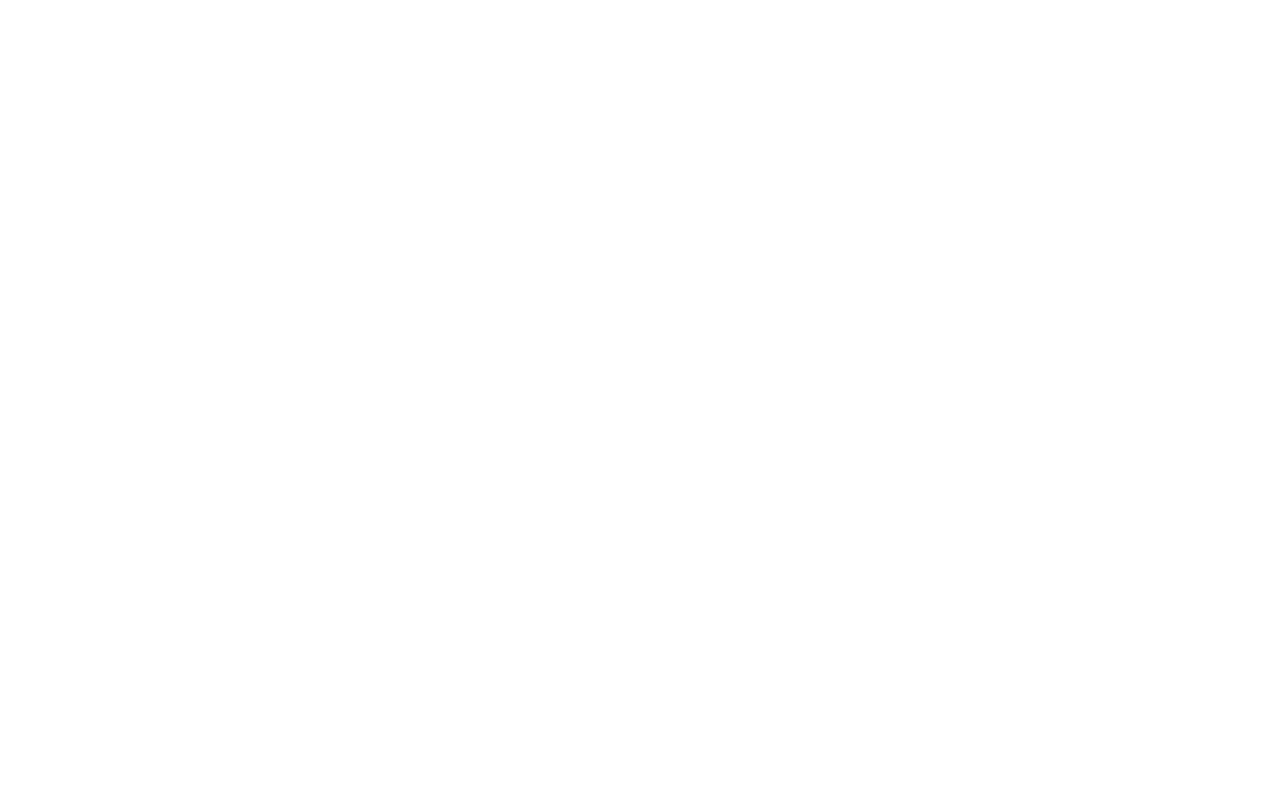
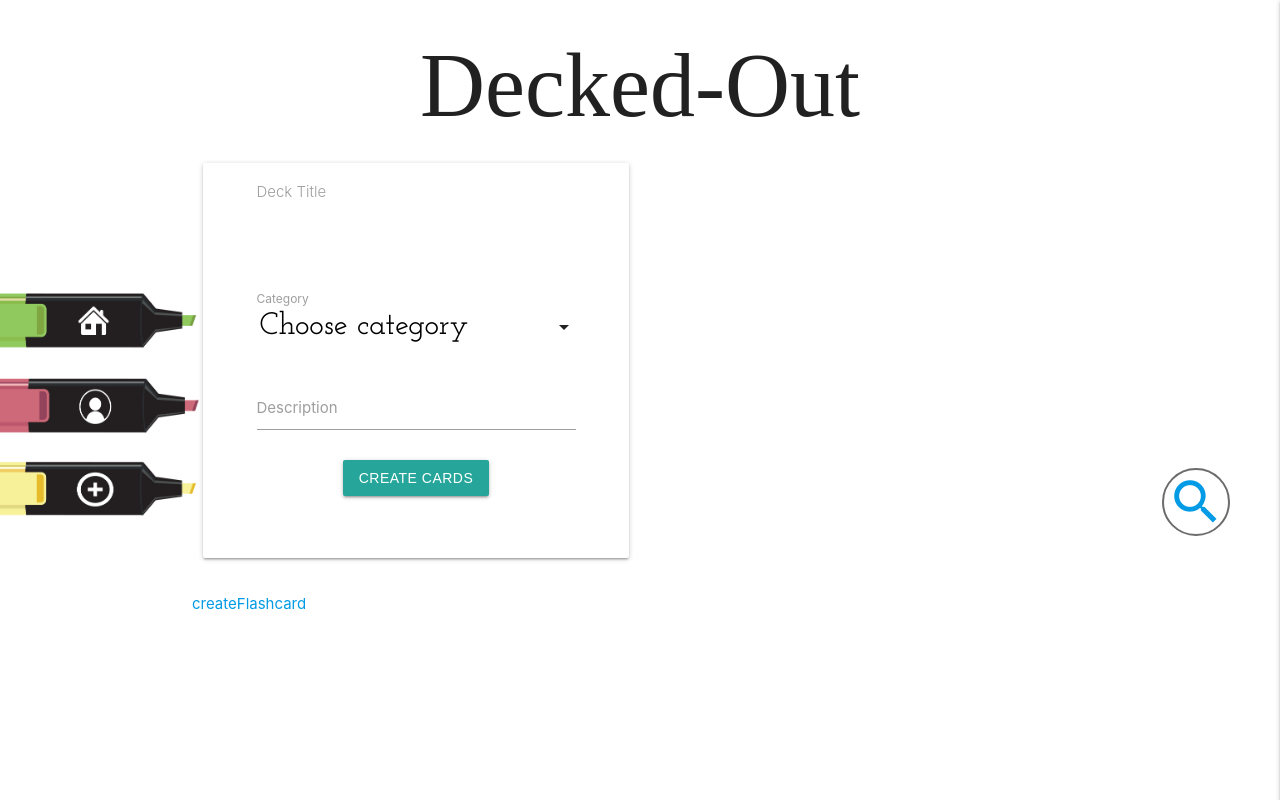
Before and after one commit to clabel95/Decked-Out, a React (Create React App) app in the folder client/: page /deck_create in a window 1280 px wide. Before the commit this address had no page. Built offline with nearby package versions, Linux system fonts and the light colour scheme; a web font is replaced by a local one.

Commit message:
put slashes in the routes in routes for nav bar

```diff
--- a/client/src/App.js
+++ b/client/src/App.js
@@ -59,11 +59,11 @@
             element={<Study />}
           />
           <Route
-            path='home/user'
+            path='/user'
             element={<User />}
           />
           <Route
-            path='home/deck_create'
+            path='/deck_create'
             element={<DeckCreate />}
             element={<NewDeck />}
           />
--- a/client/src/components/DeckCreate/index.js
+++ b/client/src/components/DeckCreate/index.js
@@ -2,6 +2,7 @@
 
 import { useMutation } from '@apollo/client';
 import { ADD_DECK } from '../../utils/mutations';
+import { HOME_DECKS } from '../../utils/queries';
 
 
 function DeckCreate(props) {
@@ -11,41 +12,63 @@
     for (let i = 0; i < props.categories.length; i++) {
         category_options.push(<option value={props.categories[i]}>{props.categories[i]}</option>);
     }
+    const [titleText, setTitleText] = useState('');
+    const [categoryText, setCategoryText] = useState('');
 
-    const [formState, setFormState] = useState({
-        title: '',
-        category: '',
-        description: '',
+    // const [formState, setFormState] = useState({
+    //     title: '',
+    //     category: '',
+    //     description: '',
+    // });
+
+    const [addDeck, { error }] = useMutation(ADD_DECK, {
+        update(cache, { data: { addDeck } }) {
+            try {
+                const { newDeck } = cache.readQuery({ query: HOME_DECKS });
+
+                cache.writeQuery({
+                    query: HOME_DECKS,
+                    data: { newDeck: [addDeck, ...newDeck] },
+                })
+            } catch (e) {
+                console.log(e);
+            }
+        }
     });
 
-    const[addDeck, {error, data}] = useMutation(ADD_DECK);
+    const handleFormSubmit = async (event) => {
+        event.preventDefault();
+        console.log(`this is the state of the form ${categoryText.category}`)
+
+        try {
+            const { data } = await addDeck({
+                variables: { titleText, categoryText },
+            });
+            setTitleText('');
+            setCategoryText('');
+        } catch (err) {
+            console.log(err);
+        }
+        //clear form values after submit button
+        // setFormState({
+        //     title: '',
+        //     category: '',
+        //     description: '',
+        // });
+    };
 
     const handleChange = (event) => {
         const { name, value } = event.target;
 
-        setFormState({
-            ...formState,
-            [name]: value,
-        });
-    };
+        if( name === 'titleText' && value.length <= 15) {
+            setTitleText(value)
+            setCategoryText(value)
+        }
 
-    const handleFormSubmit = async (event) => {
-        event.preventDefault();
-        console.log(`this is the state of the form ${formState.username}`)
-
-        try {
-            const { data } = await addDeck({
-                variables: { ...formState },
-            });
-        } catch (err) {
-            console.log(err);
-        }
-        //clear form values after submit button
-        setFormState({
-            title: '',
-            category: '',
-            description: '',
-        });
+        // setFormState({
+        //     ...formState,
+        //     [name]: value,
+        // });
     };
 
     return (
@@ -57,7 +80,7 @@
                             <form className="col s12" onSubmit={handleFormSubmit}>
                                 <span className="card-title">
                                     <div className="input-field col s12">
-                                <input id="deck_title" value={formState.title} type="text" name="title" className="validate" onChange={handleChange}></input>
+                                        <input id="deck_title" value={titleText.title} type="text" name="title" className="validate" onChange={handleChange}></input>
                                         <label htmlFor="deck_title">Deck Title</label>
                                     </div>
                                 </span>
@@ -71,7 +94,7 @@
                                 </div>
 
                                 <div className="input-field col s12">
-                            <textarea id="textarea1" className="materialize-textarea" value={formState.description} name="description" onChange={handleChange}></textarea>
+                                    <textarea id="textarea1" className="materialize-textarea" value={categoryText.description} name="description" onChange={handleChange}></textarea>
                                     <label htmlFor="textarea1">Description</label>
                                 </div>
 
--- a/client/src/components/Navbar/index.js
+++ b/client/src/components/Navbar/index.js
@@ -19,12 +19,12 @@
                 </Link>
               </li>
               <li className="marker">
-                <Link to="user">
+                <Link to="/user">
                   <img src = {navprofile} nav-item = 'true'></img>
                 </Link>
               </li>
               <li className="marker">
-                <Link to='deck_create'>
+                <Link to='/deck_create'>
                   <img src = {navplus} nav-item = 'true'>
                     </img>
                 </Link>
--- a/client/src/utils/mutations.js
+++ b/client/src/utils/mutations.js
@@ -12,7 +12,7 @@
     }
 `;
 
-export const  ADD_USER = gql`
+export const ADD_USER = gql`
     mutation addUser($username: String!, $email: String!, $password: String!) {
         addUser(username: $username, email: $email, password: $password) {
             token
@@ -38,9 +38,7 @@
 export const ADD_DECK = gql`
     mutation addDeck($title: String!, $category: String!, $description: String!, $date_created: String!) {
         addDeck(title: $title, category: $category, description: $description, date_created: $date_created) {
-            user {
-                username
-            }
+            token
             decks {
                 _id
                 title
```
Also changed, not shown: 2 other files (tests, documents, lock files or other folders). Lines whose indentation alone changed are shown as unchanged.
